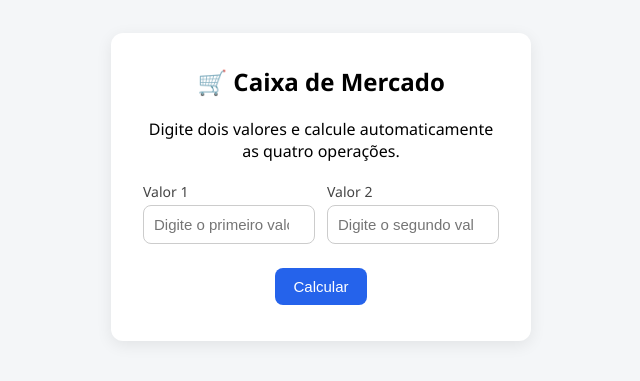
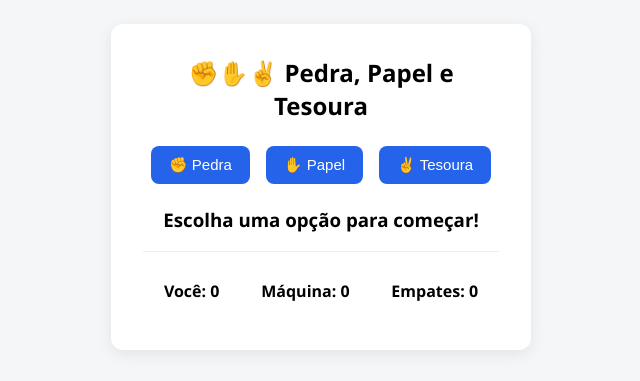
Before and after one commit to FelipeZegunis/exercicios-react-ugb, a React (Vite) app: page / in a window 1280 px wide. Shown: the part 213-594 px from the top of the page, without its empty margins (319-959 px from the left). Built offline with nearby package versions, Linux system fonts and the light colour scheme.

Commit message:
feat: pedra, papel e tesoura

```diff
--- a/src/App.jsx
+++ b/src/App.jsx
@@ -2,17 +2,12 @@ import CaixaDeMercado from './components/CaixaDeMercado'
 import JogoAdivinhacao from './components/JogoAdivinhacao'
 import PedraPapelTesoura from './components/PedraPapelTesoura'
 
-// IMPORTANTE:
-// Em cada branch (feat-exercicio1, feat-exercicio2, feat-exercicio3),
-// deixe renderizado APENAS o componente daquele exercício.
-// Troque a linha abaixo conforme a branch atual.
-
 function App() {
   return (
     <div className="app">
-      <CaixaDeMercado />
+      {/* <CaixaDeMercado /> */}
       {/* <JogoAdivinhacao /> */}
-      {/* <PedraPapelTesoura /> */}
+      <PedraPapelTesoura />
     </div>
   )
 }
```
